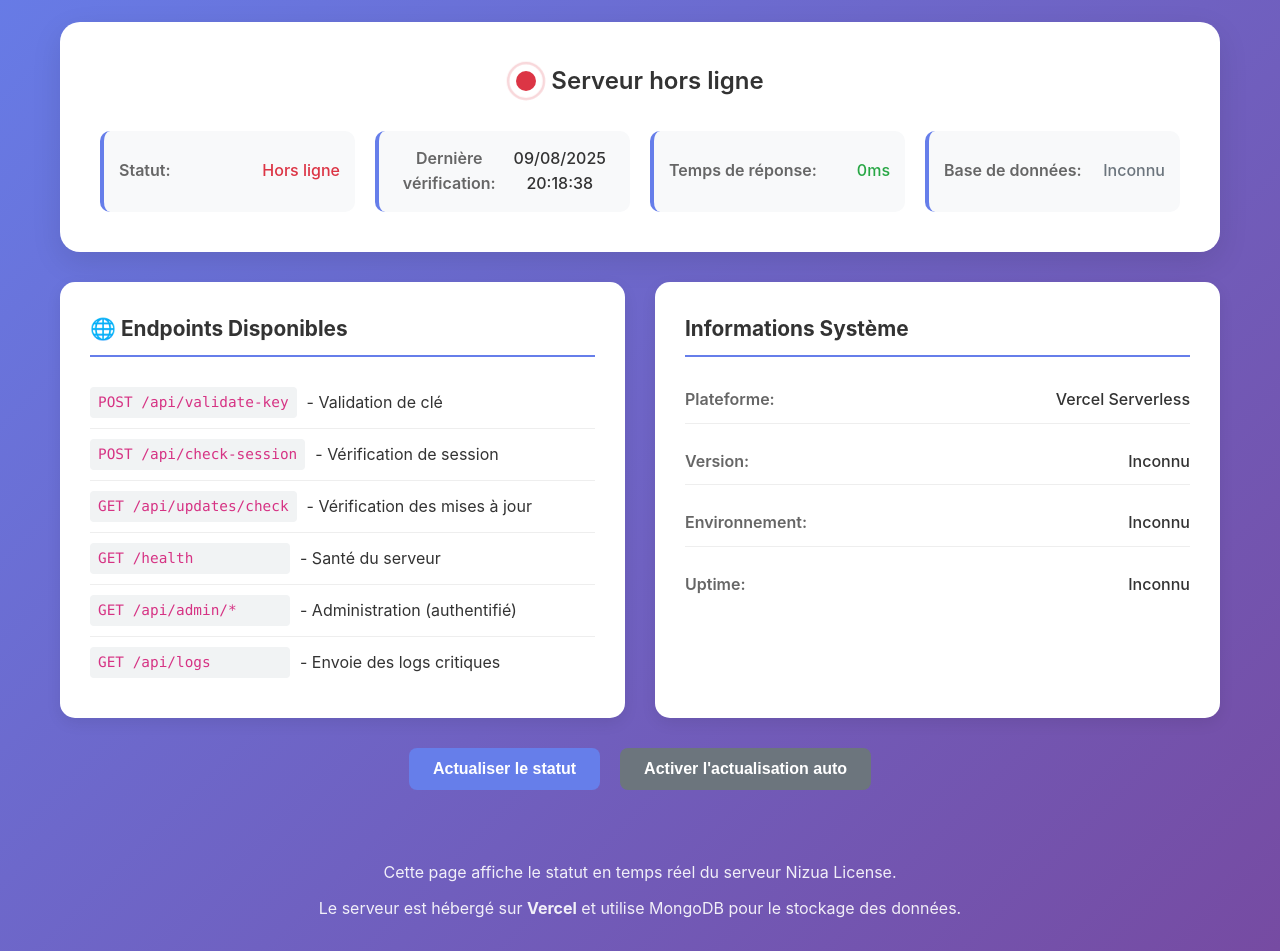
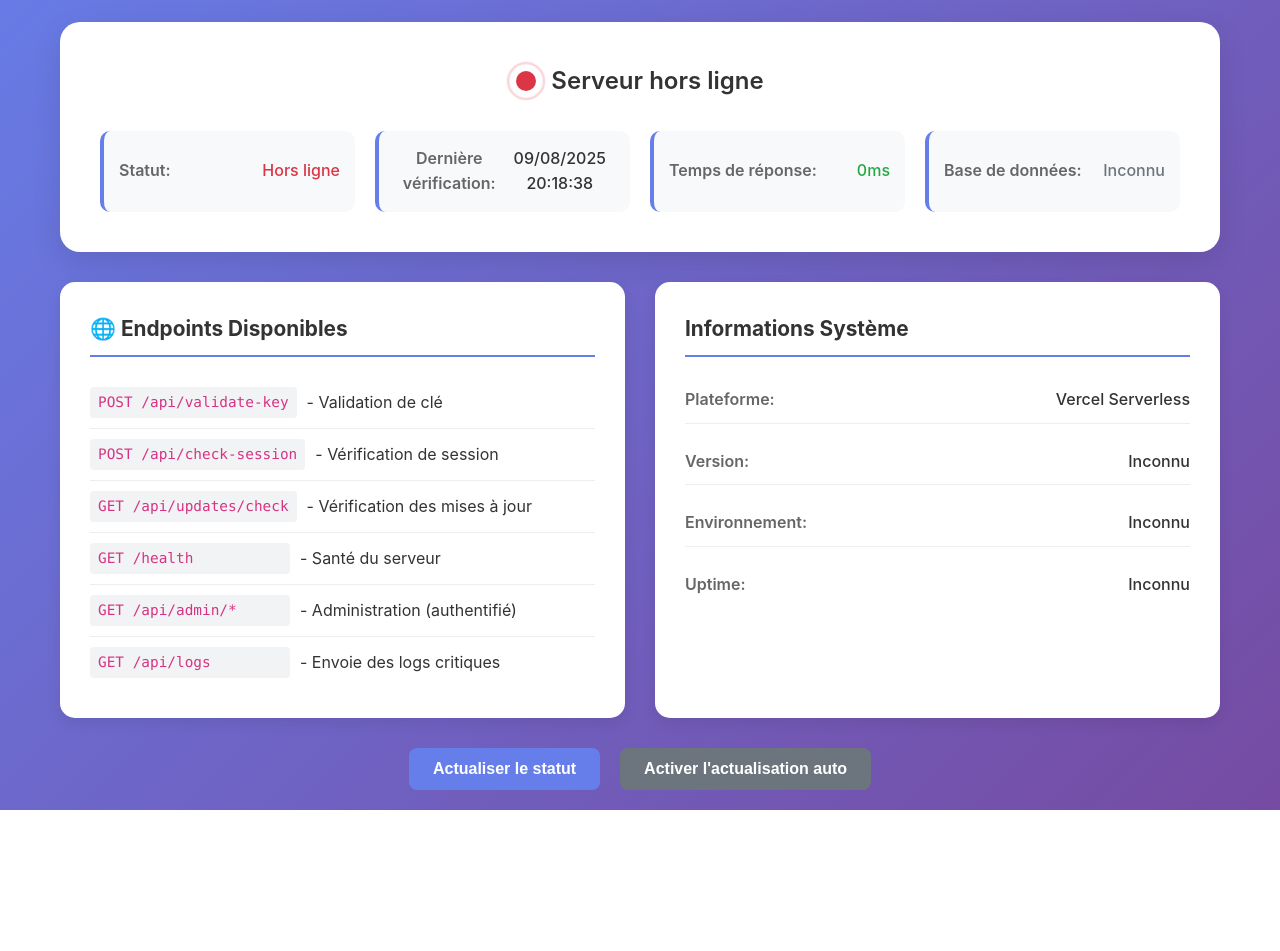
Before and after one commit to NizuaShop/server-production, a website: page public/index.html in a window 1280 px wide. Shown: the part 140-1091 px from the top of the page. After the commit the page ends 950 px from the top, so only its background shows below. Drawn offline with Linux system fonts and the light colour scheme; no server answers.

Commit message:
deleted footer

```diff
--- a/public/index.html
+++ b/public/index.html
@@ -88,10 +88,6 @@
                 </button>
             </div>
 
-            <div class="footer-info">
-                <p>Cette page affiche le statut en temps réel du serveur Nizua License.</p>
-                <p>Le serveur est hébergé sur <strong>Vercel</strong> et utilise MongoDB pour le stockage des données.</p>
-            </div>
         </main>
     </div>
 
```
